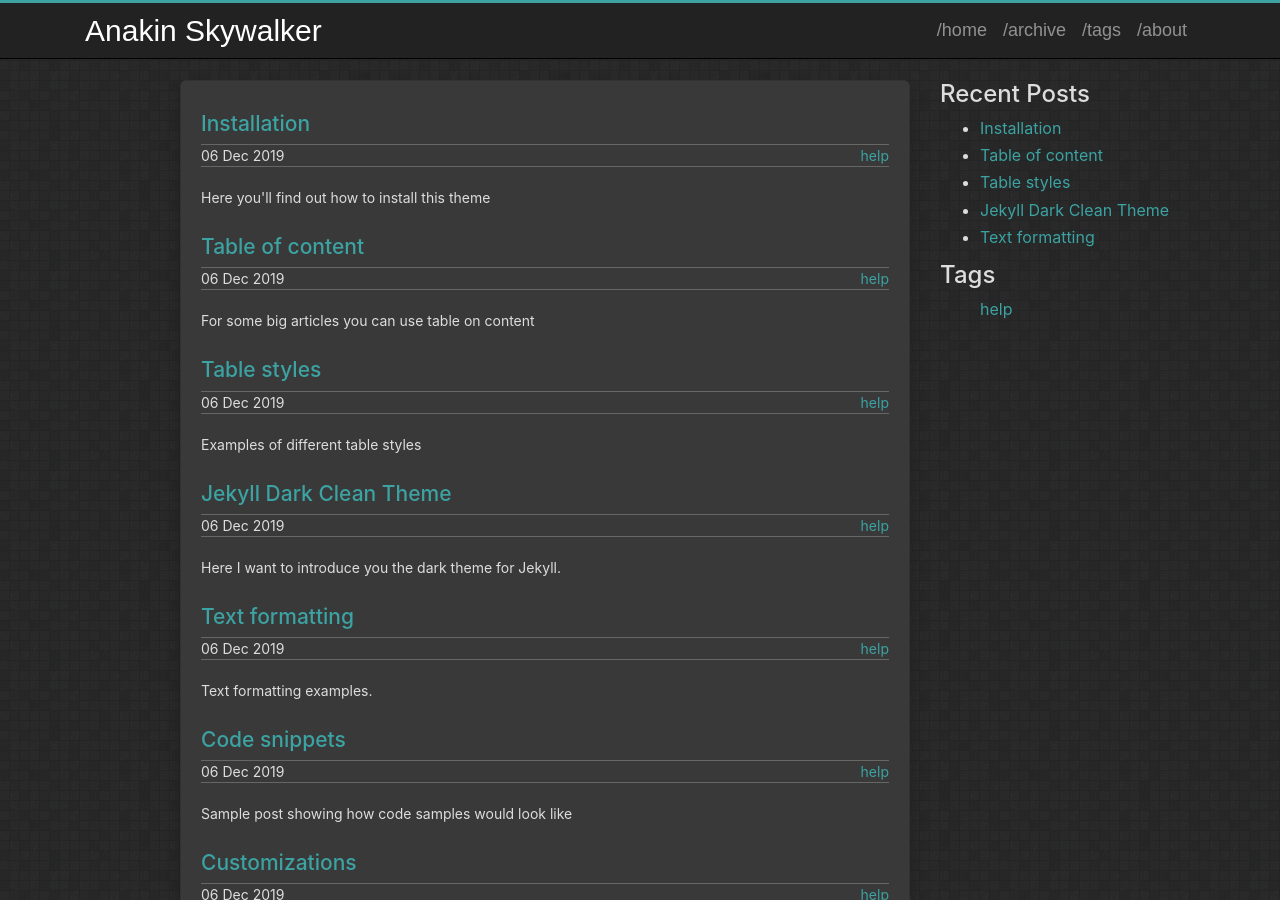
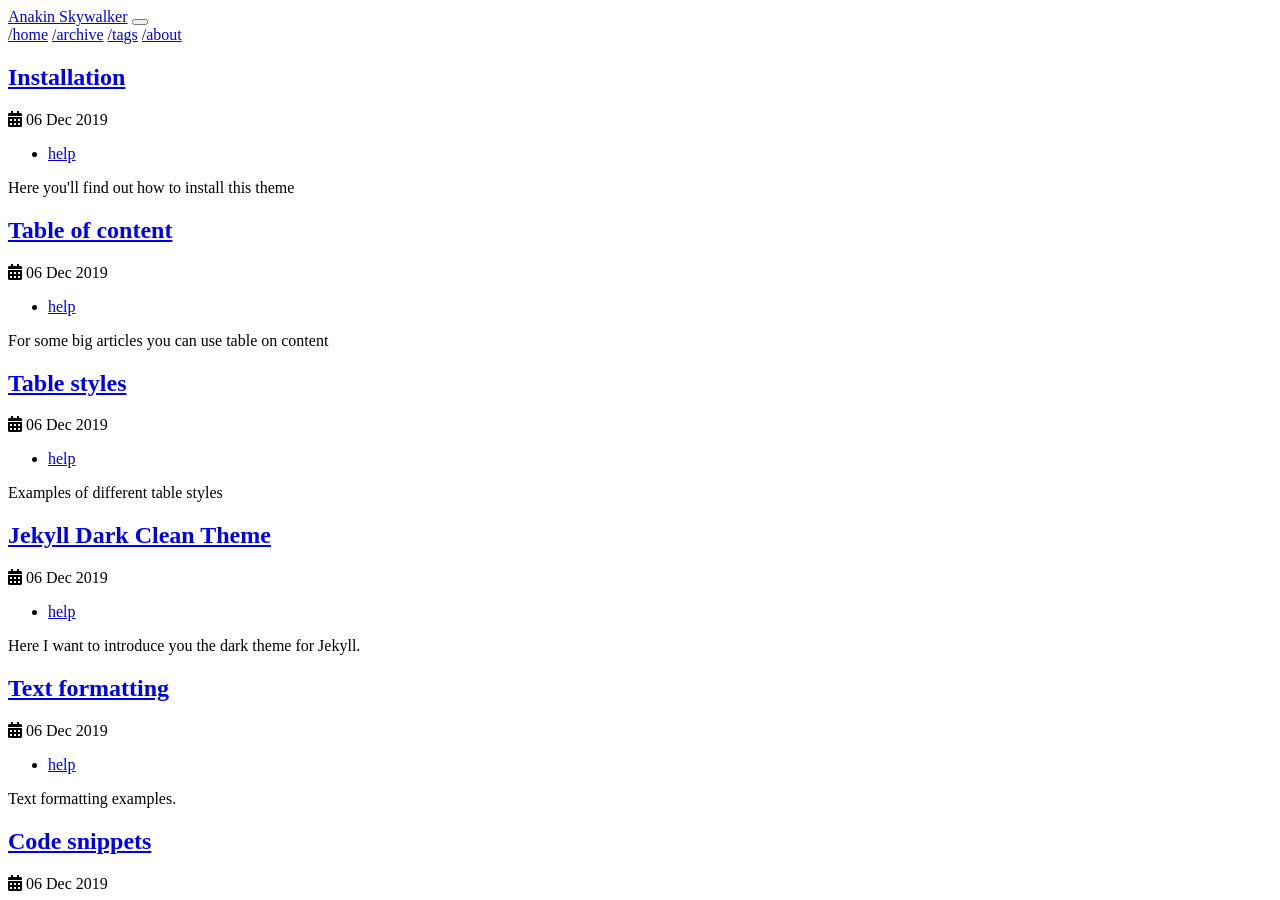
Before and after one commit to AnakinSkyW/AnakinSkyW.github.io, a Jekyll site: the page built from index.html, in a window 1280 px wide and 900 px high. Built offline with Jekyll 4.4.1, drawn with Linux system fonts in a browser that asks for light colours; comment, search, counter and statistics services are not loaded.

Commit message:
:white_check_mark: test font

```diff
--- a/_includes/header.html
+++ b/_includes/header.html
@@ -23,10 +23,8 @@
     <script src="{{ '/assets/js/popper.min.js' | relative_url }}"></script>
     <script src="{{ '/assets/js/bootstrap4.min.js' | relative_url }}"></script>
     <script src="{{ '/assets/js/header.js' | relative_url }}"></script>
-    <!-- <script src="{{ '/assets/css/svg-with-js/js/fontawesome-all.js' | relative_url }}"></script> -->
-    <link href="{{ '/assets/css/bootstrap4.min.css' | relative_url }}" rel="stylesheet">
-    <link href="{{ '/assets/css/theme.css' | relative_url }}" rel="stylesheet">
-    <link href="{{ '/assets/css/syntax.css' | relative_url }}" rel="stylesheet">
+    <script src="{{ '/assets/css/svg-with-js/js/fontawesome-all.js' | relative_url }}"></script>
+
  </head>
 
 <body>
```
